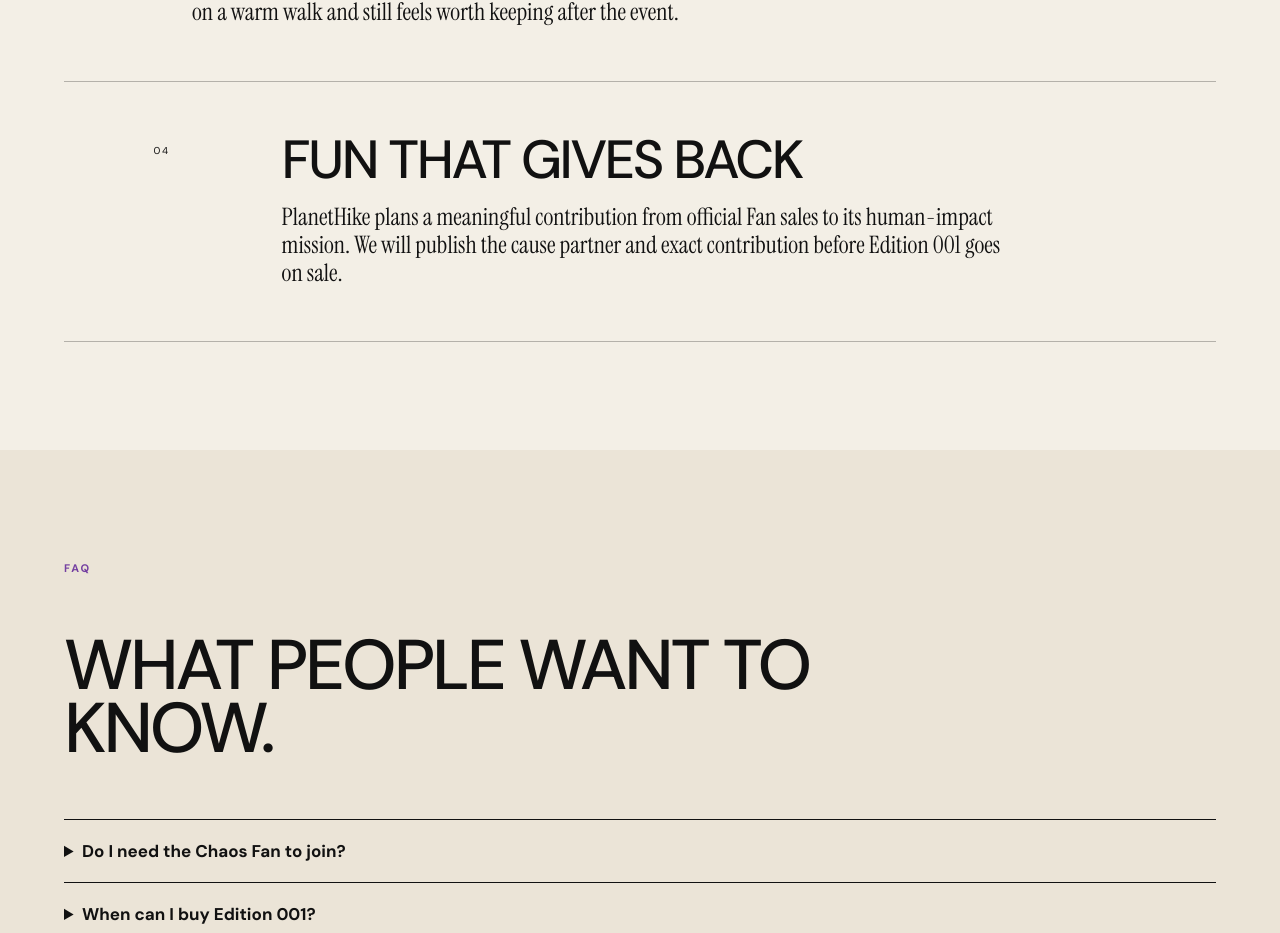
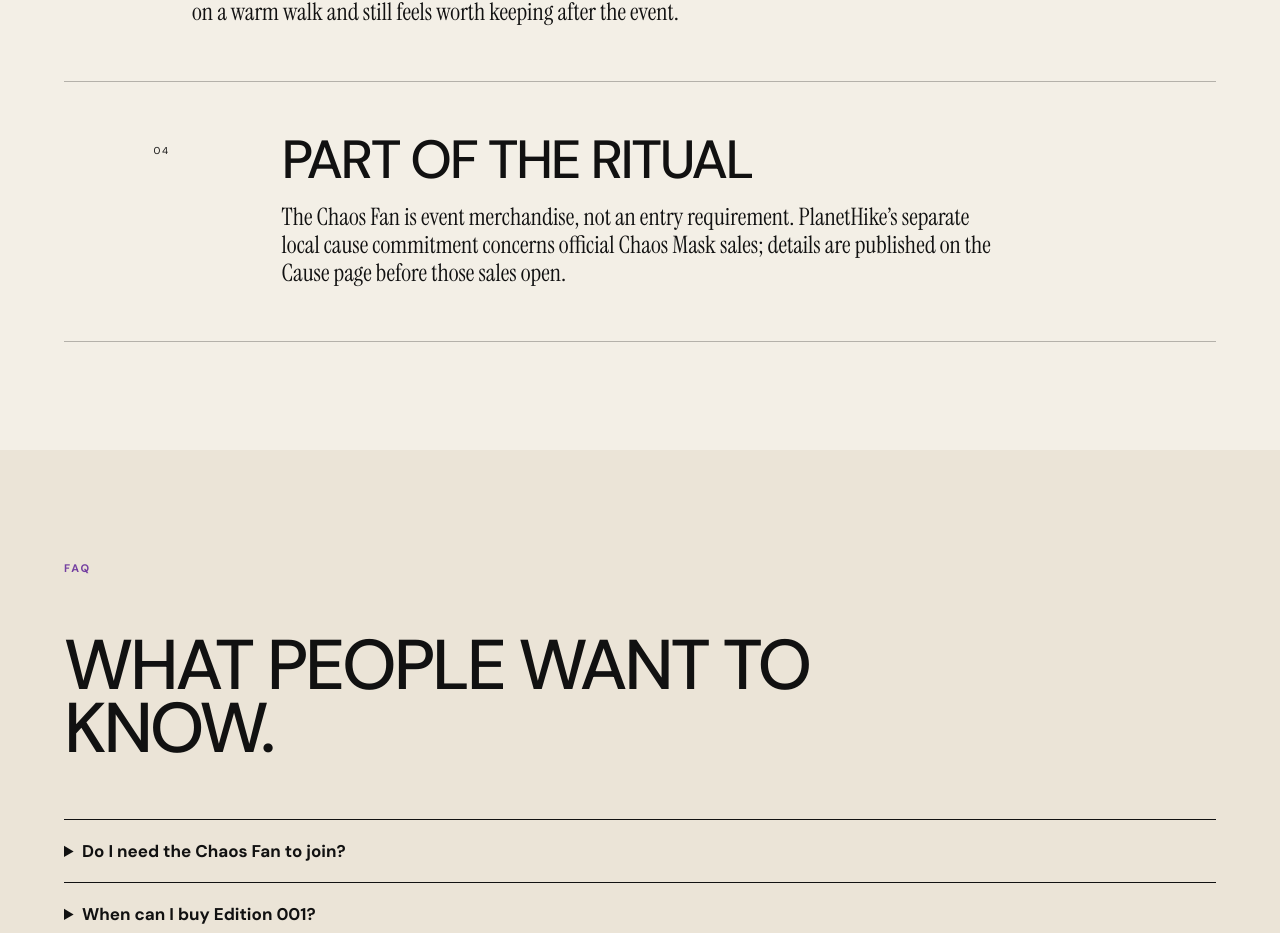
Before and after one commit to unikmo/planethike, a Next.js app: page /shop/chaos-fan in a window 1280 px wide. Shown: the part 1826-2759 px from the top of the page. Built offline with nearby package versions, Linux system fonts and the light colour scheme; no server answers.

Commit message:
Clarify local cleft donation model

```diff
--- a/app/shop/chaos-fan/page.tsx
+++ b/app/shop/chaos-fan/page.tsx
@@ -17,7 +17,7 @@ export default function Page() {
       {heading:'The object everyone carries',body:'Two different shoes are the visual code. The Chaos Fan is the shared object: one thing thousands of different-looking people can lift at the same moment.'},
       {heading:'Made for the photograph',body:'Open it during the walk, use it in Chaos Drops, lift it for the city-wide fan shot and keep Edition 001 afterwards.'},
       {heading:'Useful, not disposable',body:'It is a real hand fan first. The goal is an object that earns its place on a warm walk and still feels worth keeping after the event.'},
-      {heading:'Fun that gives back',body:'PlanetHike plans a meaningful contribution from official Fan sales to its human-impact mission. We will publish the cause partner and exact contribution before Edition 001 goes on sale.'}
+      {heading:'Part of the ritual',body:'The Chaos Fan is event merchandise, not an entry requirement. PlanetHike’s separate local cause commitment concerns official Chaos Mask sales; details are published on the Cause page before those sales open.'}
     ]}
     faq={[
       {q:'Do I need the Chaos Fan to join?',a:'No. The Chaos Walk is free and buying merchandise is not an entry requirement. The Fan is the shared event object we strongly encourage participants to bring.'},
```
